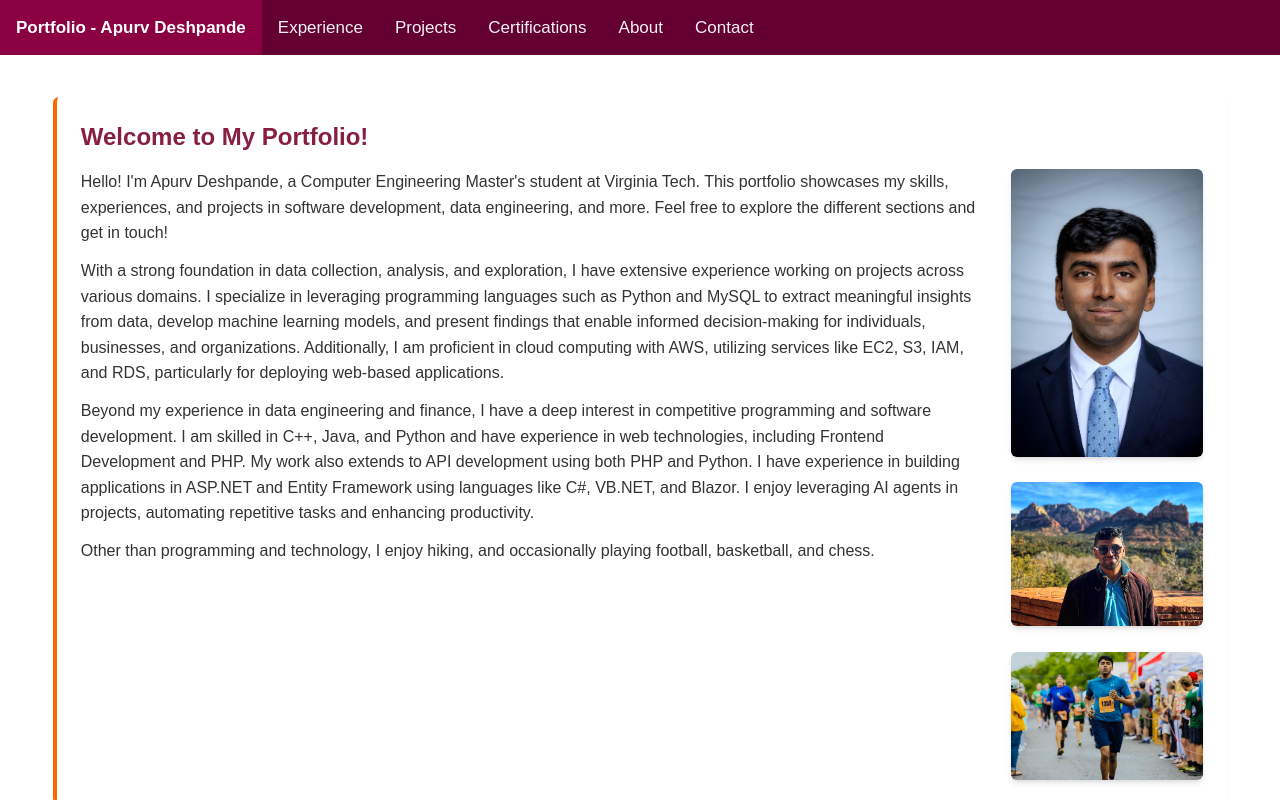
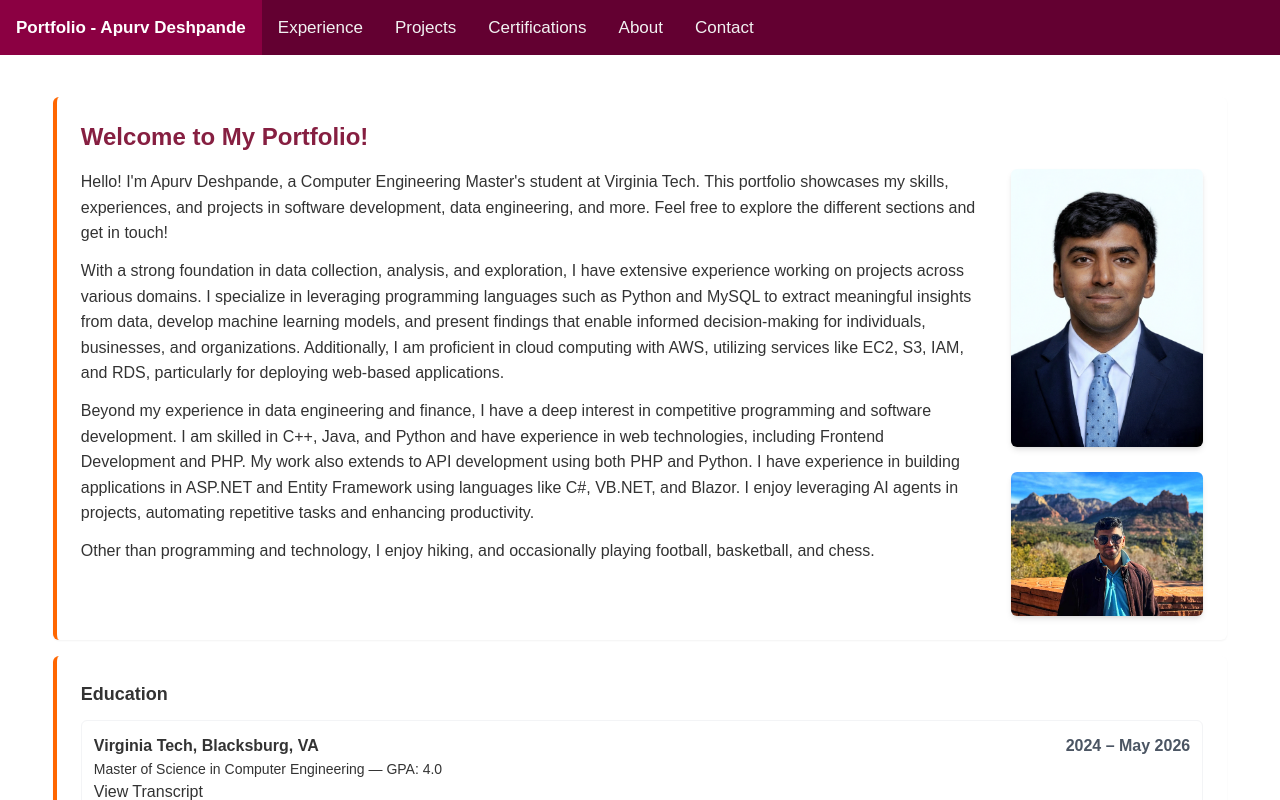
Before and after one commit to apurvD/portfolio, a React (Vite) app: page / in a window 1280 px wide. Shown: the top 800 px of the page. Built offline with nearby package versions, Linux system fonts and the light colour scheme.

Commit message:
added correct images

```diff
--- a/src/pages/Home.jsx
+++ b/src/pages/Home.jsx
@@ -31,11 +31,9 @@ export default function Home() {
               <p className="mb-3">Other than programming and technology, I enjoy hiking, and occasionally playing football, basketball, and chess.</p>
             </div>
             <div className="w-full md:w-48 mt-4 md:mt-0">
-              <img src="/images/Apurv_Linkedin.jpeg" alt="Apurv Linkedin" className="rounded-md shadow-md" />
+              <img src="/images/Apurv_professional.png" alt="Apurv Linkedin" className="rounded-md shadow-md" />
               <br></br>
               <img src="/images/profile.jpg" alt="Apurv profile" className="rounded-md shadow-md" />
-              <br></br>
-              <img src="/images/apurv-mile.jpg" alt="Apurv Mile" className="rounded-md shadow-md" />
             </div>
           </div>
         </div>
```
Also changed, not shown: public/images/Apurv_Linkedin.jpeg (deleted), public/images/Apurv_professional.png (added).
